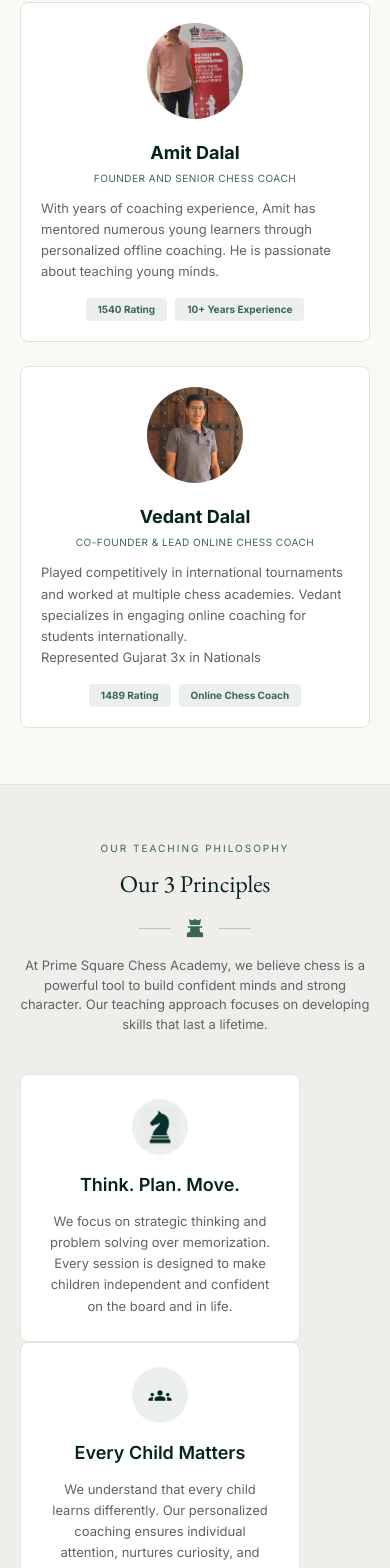
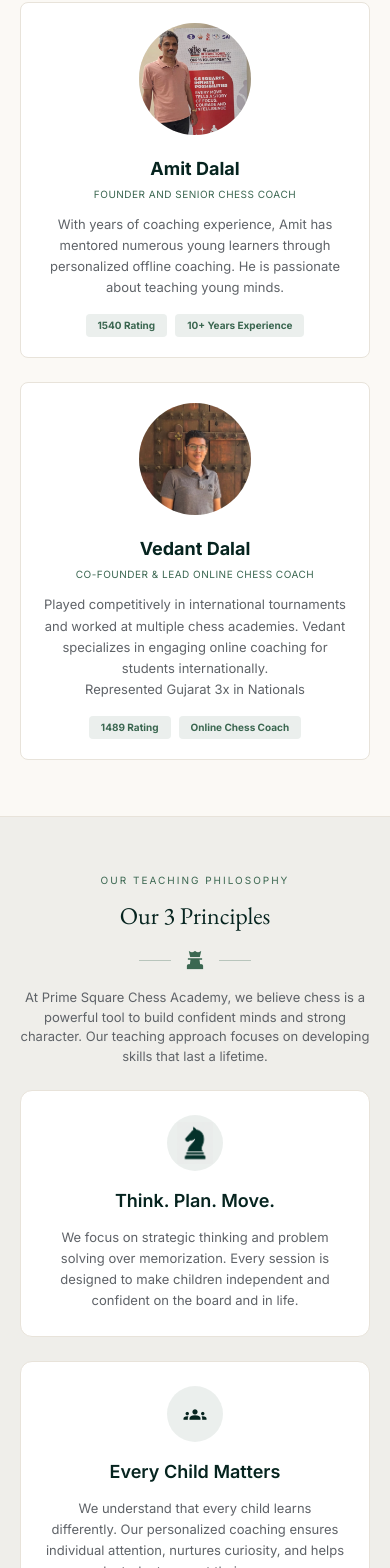
Before and after one commit to Vedant7229/prime-square-chess, a Next.js app: page /about in a window 390 px wide. Shown: the part 3317-4885 px from the top of the page. Built offline with nearby package versions, Linux system fonts and the light colour scheme.

Commit message:
mobile view for about us page edited...

```diff
--- a/src/app/about/page.tsx
+++ b/src/app/about/page.tsx
@@ -224,12 +224,12 @@
         <div className="grid grid-cols-1 lg:grid-cols-2 gap-6 md:gap-12">
           {/* Amit Dalal */}
           <div className="flex flex-col md:flex-row gap-5 md:gap-8 items-center bg-surface-white p-5 md:p-8 border border-border-warm rounded-xl max-md:rounded-lg hover:shadow-md transition-shadow">
-            <div className="relative max-md:w-24 max-md:h-24 max-md:rounded-full md:w-48 w-full h-64 bg-surface-container-high rounded-lg overflow-hidden flex-shrink-0">
+            <div className="relative max-md:w-28 max-md:h-28 max-md:rounded-full md:w-48 w-full h-64 bg-surface-container-high rounded-lg overflow-hidden flex-shrink-0">
               <Image
                 src={coachAmit}
                 alt="Amit Dalal portrait"
                 fill
-                className="object-cover"
+                className="object-cover object-top"
                 sizes="192px"
               />
             </div>
@@ -240,7 +240,7 @@
               <p className="font-label-md text-[10px] md:text-sm text-secondary uppercase tracking-wider mt-1">
                 Founder and Senior Chess Coach
               </p>
-              <p className="font-sans text-[13px] md:text-sm text-body-muted mt-3 md:mt-4 leading-relaxed max-md:text-left">
+              <p className="font-sans text-[13px] md:text-sm text-body-muted mt-3 md:mt-4 leading-relaxed max-md:text-center items-start">
                 With years of coaching experience, Amit has mentored numerous young
                 learners through personalized offline coaching. He is passionate
                 about teaching young minds.
@@ -258,12 +258,12 @@
 
           {/* Vedant Dalal */}
           <div className="flex flex-col md:flex-row gap-5 md:gap-8 items-center bg-surface-white p-5 md:p-8 border border-border-warm rounded-xl max-md:rounded-lg hover:shadow-md transition-shadow">
-            <div className="relative max-md:w-24 max-md:h-24 max-md:rounded-full md:w-48 w-full h-64 bg-surface-container-high rounded-lg overflow-hidden flex-shrink-0">
+            <div className="relative max-md:w-28 max-md:h-28 max-md:rounded-full md:w-48 w-full h-64 bg-surface-container-high rounded-lg overflow-hidden flex-shrink-0">
               <Image
                 src={coachVedant}
                 alt="Vedant Dalal portrait"
                 fill
-                className="object-cover"
+                className="object-cover object-top"
                 sizes="192px"
               />
             </div>
@@ -274,7 +274,7 @@
               <p className="font-label-md text-[10px] md:text-sm text-secondary uppercase tracking-wider mt-1">
                 Co-founder & Lead Online Chess Coach
               </p>
-              <p className="font-sans text-[13px] md:text-sm text-body-muted mt-3 md:mt-4 leading-relaxed max-md:text-left">
+              <p className="font-sans text-[13px] md:text-sm text-body-muted mt-3 md:mt-4 leading-relaxed max-md:text-center items-start">
                 Played competitively in international tournaments and worked at
                 multiple chess academies. Vedant specializes in engaging online
                 coaching for students internationally.
@@ -296,7 +296,7 @@
       {/* 4. Teaching Philosophy */}
       <section className="bg-surface-container py-14 md:py-24 border-y border-border-warm">
         <div className="px-5 md:px-margin-desktop max-w-container-max mx-auto">
-          <div className="text-center mb-10 md:mb-16 max-w-3xl mx-auto">
+          <div className="text-center mb-6 md:mb-16 max-w-3xl mx-auto">
             <span className="font-label-md text-[10px] md:text-xs text-secondary uppercase tracking-[0.2em] mb-3 md:mb-4 block">
               Our Teaching Philosophy
             </span>
@@ -315,10 +315,10 @@
             </p>
           </div>
 
-          {/* Snap carousel on mobile, grid on desktop */}
-          <div className="max-md:snap-carousel max-md:gap-4 max-md:-mx-5 max-md:px-5 max-md:pb-4 md:grid md:grid-cols-3 md:gap-8">
+          {/* Stacked on mobile, grid on desktop */}
+          <div className="flex flex-col gap-6 max-w-[350px] sm:max-w-md mx-auto w-full md:grid md:grid-cols-3 md:gap-8 md:max-w-none md:mx-0">
             {/* Principle 1 */}
-            <div className="bg-surface-white p-6 md:p-10 rounded-xl max-md:rounded-lg border border-border-warm text-center flex flex-col items-center hover:shadow-md transition-shadow max-md:snap-carousel-item max-md:w-[280px] max-md:flex-shrink-0">
+            <div className="bg-surface-white p-6 md:p-10 rounded-xl md:rounded-2xl border border-border-warm text-center flex flex-col items-center hover:shadow-md transition-shadow w-full">
               <div className="w-14 h-14 md:w-16 md:h-16 bg-secondary/10 rounded-full flex items-center justify-center mb-4 md:mb-6">
                 <Image
                   src="/philosophy-knight.png"
@@ -339,7 +339,7 @@
             </div>
 
             {/* Principle 2 */}
-            <div className="bg-surface-white p-6 md:p-10 rounded-xl max-md:rounded-lg border border-border-warm text-center flex flex-col items-center hover:shadow-md transition-shadow max-md:snap-carousel-item max-md:w-[280px] max-md:flex-shrink-0">
+            <div className="bg-surface-white p-6 md:p-10 rounded-xl md:rounded-2xl border border-border-warm text-center flex flex-col items-center hover:shadow-md transition-shadow w-full">
               <div className="w-14 h-14 md:w-16 md:h-16 bg-secondary/10 rounded-full flex items-center justify-center mb-4 md:mb-6">
                 <MaterialIcon name="groups" className="text-primary text-2xl md:text-3xl" fill />
               </div>
@@ -354,7 +354,7 @@
             </div>
 
             {/* Principle 3 */}
-            <div className="bg-surface-white p-6 md:p-10 rounded-xl max-md:rounded-lg border border-border-warm text-center flex flex-col items-center hover:shadow-md transition-shadow max-md:snap-carousel-item max-md:w-[280px] max-md:flex-shrink-0">
+            <div className="bg-surface-white p-6 md:p-10 rounded-xl md:rounded-2xl border border-border-warm text-center flex flex-col items-center hover:shadow-md transition-shadow w-full">
               <div className="w-14 h-14 md:w-16 md:h-16 bg-secondary/10 rounded-full flex items-center justify-center mb-4 md:mb-6">
                 <MaterialIcon name="trending_up" className="text-primary text-2xl md:text-3xl" fill />
               </div>
@@ -398,7 +398,7 @@
               <div className="w-12 h-12 md:w-16 md:h-16 bg-secondary/10 rounded-full flex items-center justify-center mb-3 md:mb-4">
                 <MaterialIcon name={m.icon} className="text-secondary text-2xl md:text-3xl" />
               </div>
-              <div className="font-display text-2xl md:text-4xl text-primary font-normal mb-1">
+              <div className="font-display text-3xl md:text-[44px] text-primary font-normal mb-1">
                 {m.num}
               </div>
               <div className="font-label-md text-[10px] md:text-sm text-on-surface font-semibold uppercase tracking-wider mb-1">
--- a/src/app/programs/page.tsx
+++ b/src/app/programs/page.tsx
@@ -229,7 +229,7 @@
             </span>
             <div className="h-px w-6 md:w-8 bg-secondary/50"></div>
           </div>
-          <h1 className="font-display text-2xl md:text-display-lg text-white mb-4 md:mb-6">
+          <h1 className="font-display text-4xl md:text-display-lg text-white mb-4 md:mb-6">
             Our Programs
           </h1>
           <p className="hidden md:block font-sans text-sm md:text-body-lg text-white/80 max-w-[540px] leading-relaxed">
--- a/src/components/ui/Accordion.tsx
+++ b/src/components/ui/Accordion.tsx
@@ -26,7 +26,7 @@
         return (
           <div
             key={index}
-            className={`border transition-all duration-300 rounded-xl md:rounded-[20px] shadow-sm ${
+            className={`border overflow-hidden transition-all duration-300 rounded-xl md:rounded-[20px] shadow-sm ${
               isOpen
                 ? "border-primary ring-1 ring-primary/20 bg-primary/[0.015] md:bg-surface-white"
                 : "border-border-warm bg-surface-white hover:border-primary/20"
```
